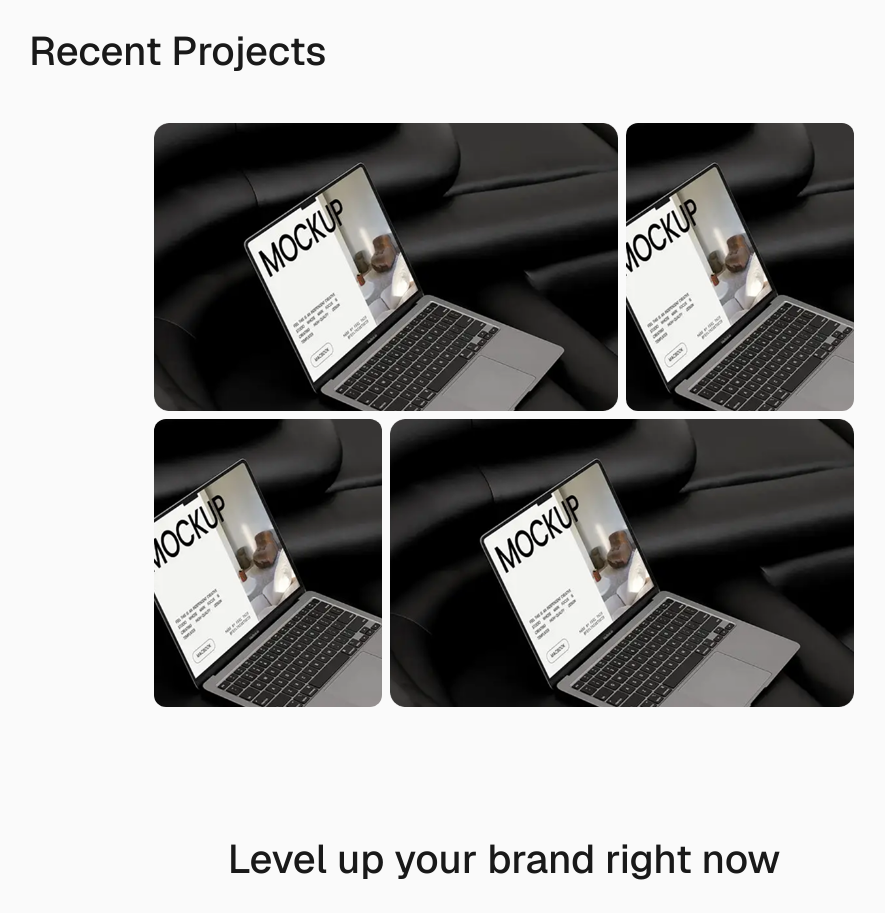
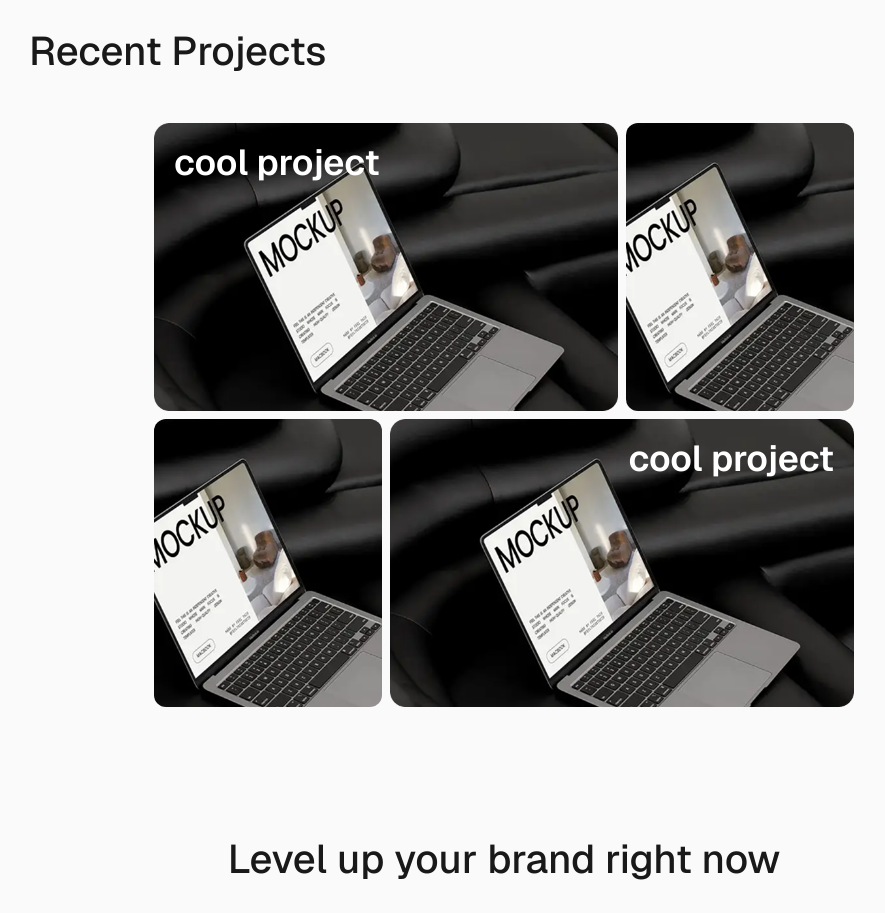
Before and after one commit to 0yassin/fredza, a Next.js app: page / in a window 1280 px wide. Shown: the part 2100-3013 px from the top of the page, without its empty margins (136-1021 px from the left). Built offline with nearby package versions, Linux system fonts and the light colour scheme.

Commit message:
added project label

```diff
--- a/src/app/page.tsx
+++ b/src/app/page.tsx
@@ -235,17 +235,22 @@ export default function Home() {
           Recent Projects
         </motion.h1>
         <div className="grid grid-cols-3 sm:grid-cols-3 gap-2 max-w-[700px] mx-auto">
-          <motion.div variants={itemFadeUp} className="col-span-2 sm:col-span-2">
+
+          <motion.div variants={itemFadeUp} className=" relative col-span-2 sm:col-span-2">
             <img src={"/image 1.png"} className="object-cover w-full h-full rounded-xl" />
+            <h1 className="absolute text-white text-4xl font-semibold top-5 left-5 z-10">cool project</h1>
           </motion.div>
-          <motion.div variants={itemFadeUp}>
+          <motion.div variants={itemFadeUp} className="relative">
             <img src={"/image 1.png"} className="w-full h-full object-cover rounded-xl" />
+            {/* <h1 className="absolute text-white text-4xl font-semibold bottom-5 left-3 z-10">cool project</h1> */}
           </motion.div>
-          <motion.div variants={itemFadeUp}>
+          <motion.div variants={itemFadeUp} className="relative">
             <img src={"/image 1.png"} className="w-full h-full object-cover rounded-xl" />
+            {/* <h1 className="absolute text-white text-4xl font-semibold bottom-5 left-3 z-10">cool project</h1> */}
           </motion.div>
-          <motion.div variants={itemFadeUp} className="col-span-2 sm:col-span-2">
+          <motion.div variants={itemFadeUp} className="col-span-2 sm:col-span-2 relative">
             <img src={"/image 1.png"} className="w-full h-full object-cover rounded-xl" />
+            <h1 className="absolute text-white text-4xl font-semibold top-5 right-5 z-10">cool project</h1>
           </motion.div>
         </div>
       </motion.section>
```
